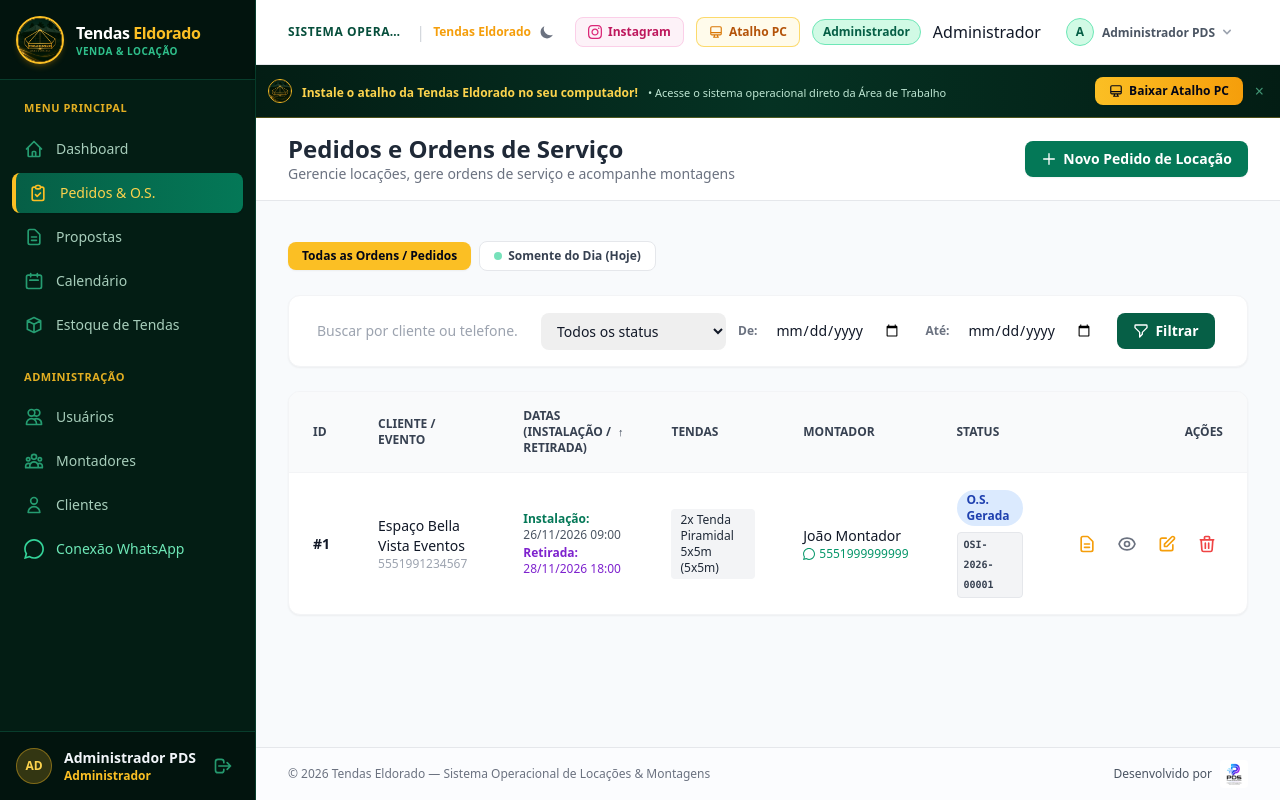
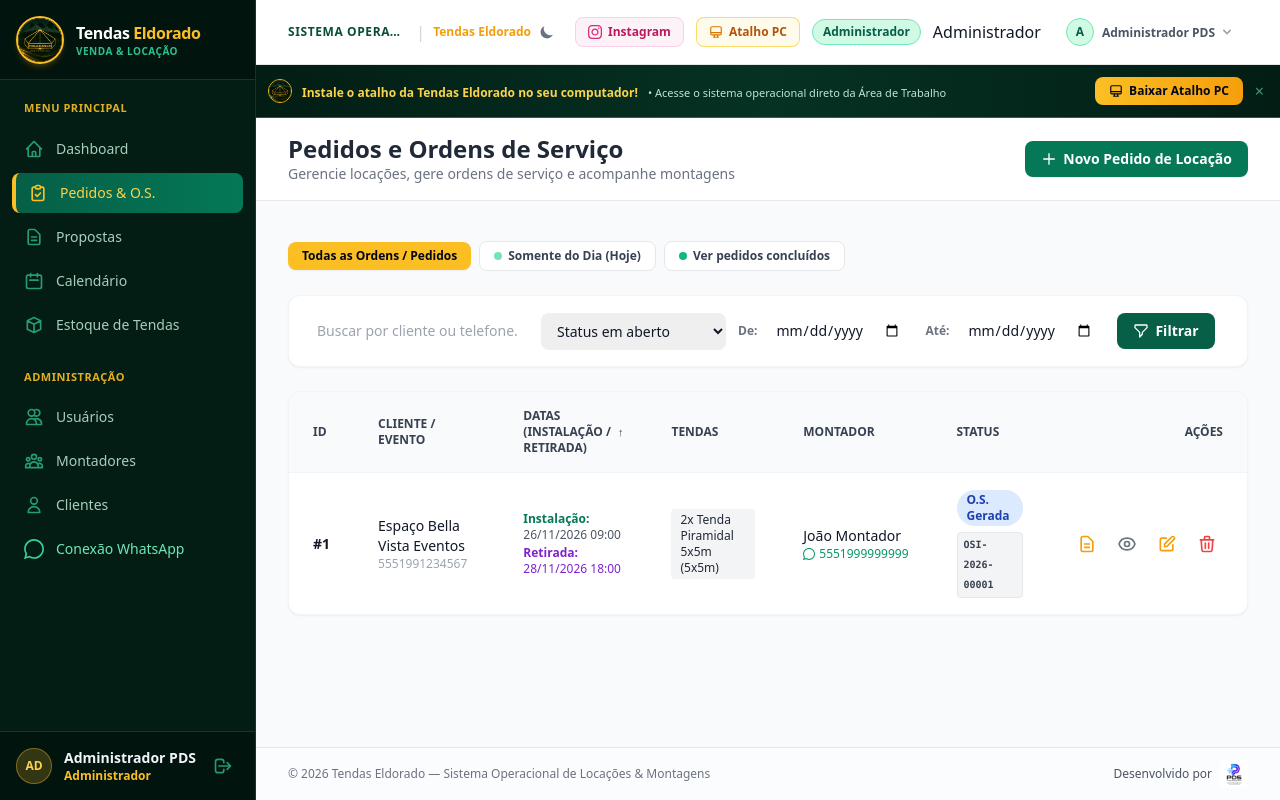
Before and after one commit to RenanPiccinini/locacao_tendas, a Laravel app: page /pedidos in a window 1280 px wide. Run offline with Laravel 12, Linux system fonts and the light colour scheme; a user stored in the database is signed in; data comes from the database, SQL or seed files in the repository; some libraries are stand-ins or nearby versions.

Commit message:
feat(pedidos): ocultar concluidos por padrao na listagem e adicionar botao ver pedidos concluidos

```diff
--- a/app/Http/Controllers/PedidoController.php
+++ b/app/Http/Controllers/PedidoController.php
@@ -51,6 +51,9 @@ class PedidoController extends Controller
 
         if ($request->filled('status')) {
             $query->where('status', $request->status);
+        } else {
+            // Por padrão na listagem, não listar pedidos concluídos (somente os outros status)
+            $query->where('status', '!=', 'concluido');
         }
 
         if ($request->filled('busca')) {
--- a/resources/views/pedidos/index.blade.php
+++ b/resources/views/pedidos/index.blade.php
@@ -22,17 +22,28 @@
     <div class="py-6">
         <div class="max-w-7xl mx-auto px-4 sm:px-6 lg:px-8 space-y-6">
 
-            <!-- Atalhos de Visualização Rápida (Todas as Ordens x Somente do Dia) -->
+            <!-- Atalhos de Visualização Rápida (Todas as Ordens x Somente do Dia x Ver pedidos concluídos) -->
             <div class="flex flex-wrap items-center justify-between gap-3">
-                <div class="flex items-center gap-2">
-                    <a href="{{ route('pedidos.index', array_merge(request()->except('filtro_dia', 'page'), ['filtro_dia' => 'todos'])) }}"
-                       class="px-3.5 py-1.5 rounded-lg text-xs font-bold transition flex items-center gap-1.5 {{ request('filtro_dia', 'todos') === 'todos' ? 'bg-amber-400 text-slate-950 shadow-sm' : 'bg-white dark:bg-[#031d14] border border-gray-200 dark:border-emerald-800/40 text-gray-700 dark:text-emerald-200 hover:bg-gray-50 dark:hover:bg-[#063325]' }}">
+                <div class="flex flex-wrap items-center gap-2">
+                    @php
+                        $isConcluidos = request('status') === 'concluido';
+                        $isHoje = request('filtro_dia') === 'hoje' && !$isConcluidos;
+                        $isTodos = !$isConcluidos && !$isHoje && !request()->filled('status');
+                    @endphp
+
+                    <a href="{{ route('pedidos.index', array_merge(request()->except('status', 'filtro_dia', 'page'), ['filtro_dia' => 'todos'])) }}"
+                       class="px-3.5 py-1.5 rounded-lg text-xs font-bold transition flex items-center gap-1.5 {{ $isTodos ? 'bg-amber-400 text-slate-950 shadow-sm' : 'bg-white dark:bg-[#031d14] border border-gray-200 dark:border-emerald-800/40 text-gray-700 dark:text-emerald-200 hover:bg-gray-50 dark:hover:bg-[#063325]' }}">
                         <span>Todas as Ordens / Pedidos</span>
                     </a>
-                    <a href="{{ route('pedidos.index', array_merge(request()->except('filtro_dia', 'page'), ['filtro_dia' => 'hoje'])) }}"
-                       class="px-3.5 py-1.5 rounded-lg text-xs font-bold transition flex items-center gap-1.5 {{ request('filtro_dia') === 'hoje' ? 'bg-amber-400 text-slate-950 shadow-sm' : 'bg-white dark:bg-[#031d14] border border-gray-200 dark:border-emerald-800/40 text-gray-700 dark:text-emerald-200 hover:bg-gray-50 dark:hover:bg-[#063325]' }}">
-                        <span class="w-2 h-2 rounded-full {{ request('filtro_dia') === 'hoje' ? 'bg-slate-950' : 'bg-emerald-400 animate-pulse' }}"></span>
+                    <a href="{{ route('pedidos.index', array_merge(request()->except('status', 'filtro_dia', 'page'), ['filtro_dia' => 'hoje'])) }}"
+                       class="px-3.5 py-1.5 rounded-lg text-xs font-bold transition flex items-center gap-1.5 {{ $isHoje ? 'bg-amber-400 text-slate-950 shadow-sm' : 'bg-white dark:bg-[#031d14] border border-gray-200 dark:border-emerald-800/40 text-gray-700 dark:text-emerald-200 hover:bg-gray-50 dark:hover:bg-[#063325]' }}">
+                        <span class="w-2 h-2 rounded-full {{ $isHoje ? 'bg-slate-950' : 'bg-emerald-400 animate-pulse' }}"></span>
                         <span>Somente do Dia (Hoje)</span>
+                    </a>
+                    <a href="{{ route('pedidos.index', array_merge(request()->except('status', 'filtro_dia', 'page'), ['status' => 'concluido'])) }}"
+                       class="px-3.5 py-1.5 rounded-lg text-xs font-bold transition flex items-center gap-1.5 {{ $isConcluidos ? 'bg-amber-400 text-slate-950 shadow-sm' : 'bg-white dark:bg-[#031d14] border border-gray-200 dark:border-emerald-800/40 text-gray-700 dark:text-emerald-200 hover:bg-gray-50 dark:hover:bg-[#063325]' }}">
+                        <span class="w-2 h-2 rounded-full {{ $isConcluidos ? 'bg-slate-950' : 'bg-emerald-500' }}"></span>
+                        <span>Ver pedidos concluídos</span>
                     </a>
                 </div>
 
@@ -52,7 +63,7 @@
                     <input type="text" name="busca" value="{{ request('busca') }}" placeholder="Buscar por cliente ou telefone..." class="border-gray-300 dark:border-emerald-700/60 dark:bg-[#021811] dark:text-white placeholder-gray-400 dark:placeholder-emerald-400/40 focus:border-amber-400 focus:ring-amber-400/20 rounded-lg text-sm px-3 py-2 w-full sm:w-56">
 
                     <select name="status" class="border-gray-300 dark:border-emerald-700/60 dark:bg-[#021811] dark:text-white focus:border-amber-400 focus:ring-amber-400/20 rounded-lg text-sm px-3 py-2">
-                        <option value="">Todos os status</option>
+                        <option value="">Status em aberto</option>
                         <option value="pendente" {{ request('status') === 'pendente' ? 'selected' : '' }}>Pendente</option>
                         <option value="os_gerada" {{ request('status') === 'os_gerada' ? 'selected' : '' }}>O.S. Gerada</option>
                         <option value="em_instalacao" {{ request('status') === 'em_instalacao' ? 'selected' : '' }}>Em Instalação</option>
```
Also changed, not shown: tests/Feature/CalendarioTest.php (+13 -6 lines), tests/Feature/FluxoMontadorTest.php (+68 -0 lines).
